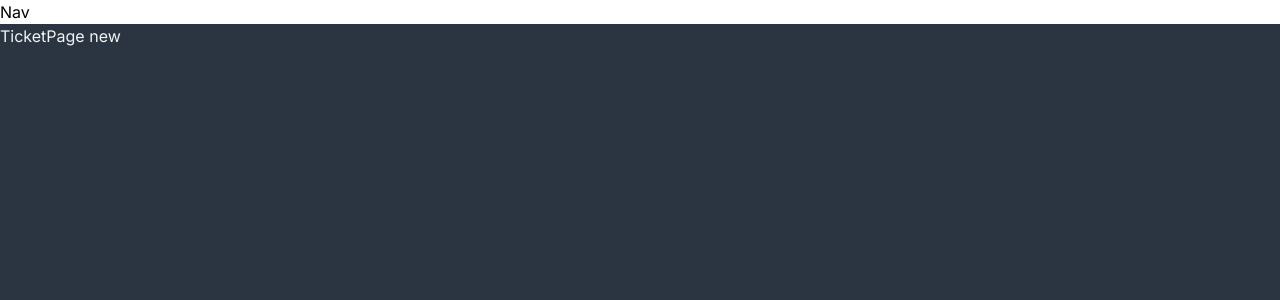
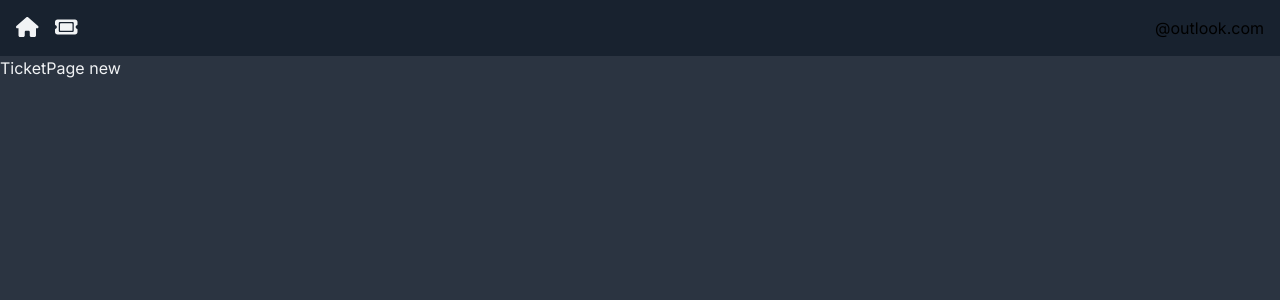
Before and after one commit to Aneal07/Ticketing-App, a Next.js app: page /TicketPage/new in a window 1280 px wide. Shown: the top 300 px of the page. Built offline with nearby package versions, Linux system fonts and the light colour scheme.

Commit message:
set up Application

```diff
--- a/app/(components)/Nav.jsx
+++ b/app/(components)/Nav.jsx
@@ -1,10 +1,23 @@
+import { faHome, faTicket } from '@fortawesome/free-solid-svg-icons'
+import { FontAwesomeIcon } from '@fortawesome/react-fontawesome'
+import Link from 'next/link'
 import React from 'react'
 
 const Nav = () => {
   return (
-    <div>
-      Nav
-    </div>
+    <nav className='flex justify-between bg-nav p-4'>
+        <div className='flex items-center space-x-4'>
+        <Link href="/">
+            <FontAwesomeIcon icon={faHome} className='icon' />
+        </Link>
+        <Link href="/TicketPage/new">
+            <FontAwesomeIcon icon={faTicket} className='icon' />
+        </Link>
+        </div>
+        <div>
+            <p className='text-default-text'>@outlook.com</p>
+        </div>
+    </nav>
   )
 }
 
--- a/app/globals.css
+++ b/app/globals.css
@@ -1,3 +1,17 @@
 @tailwind base;
 @tailwind components;
 @tailwind utilities;
+
+@layer components {
+  .icon {
+    @apply text-default text-xl;
+  }
+  .btn{
+    @apply hover:no-underline bg-blue-accent
+     hover:bg-blue-accent-hover
+     tracking-wider w-full text-center
+      text-nav font-bold cursor-pointer
+     uppercase px-4 py-2 rounded-md
+     transition-colors block;
+  }
+}
```
